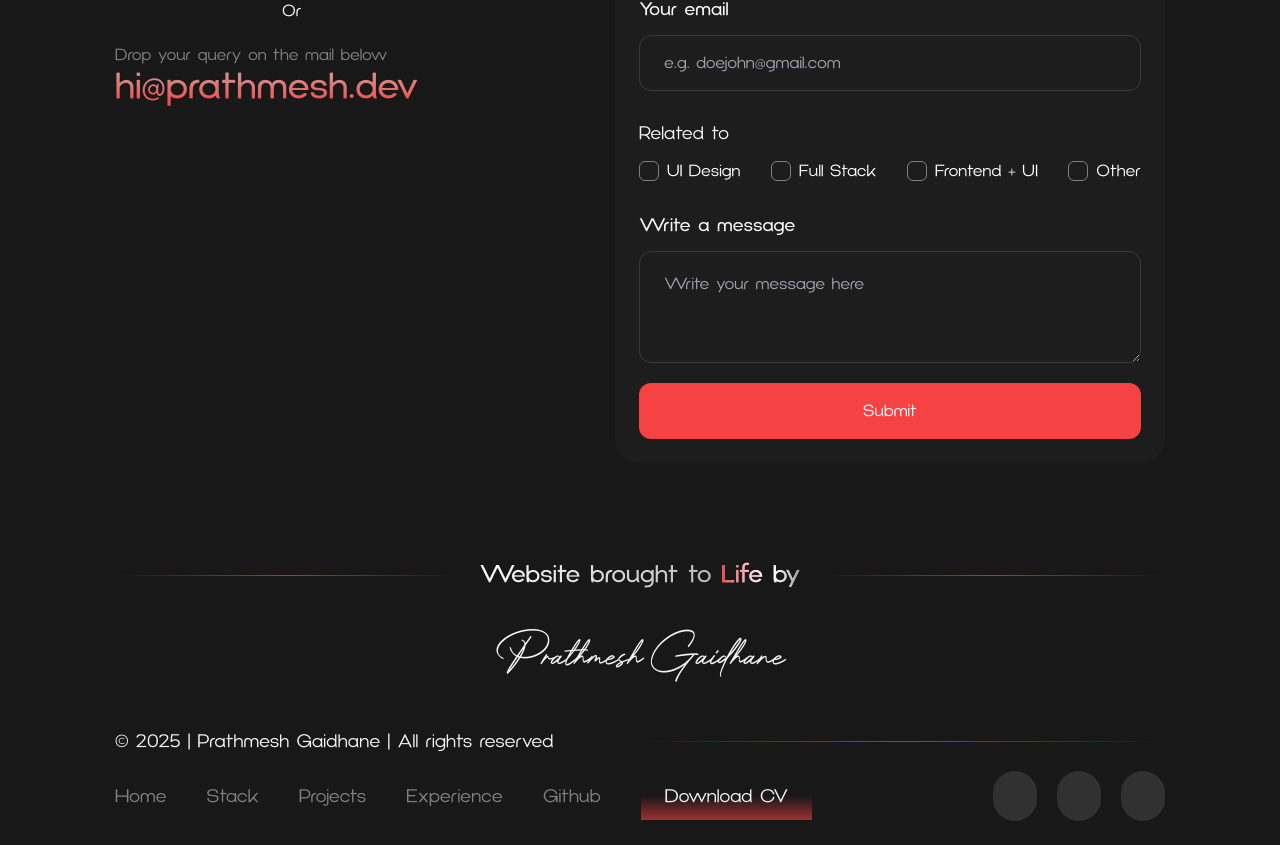
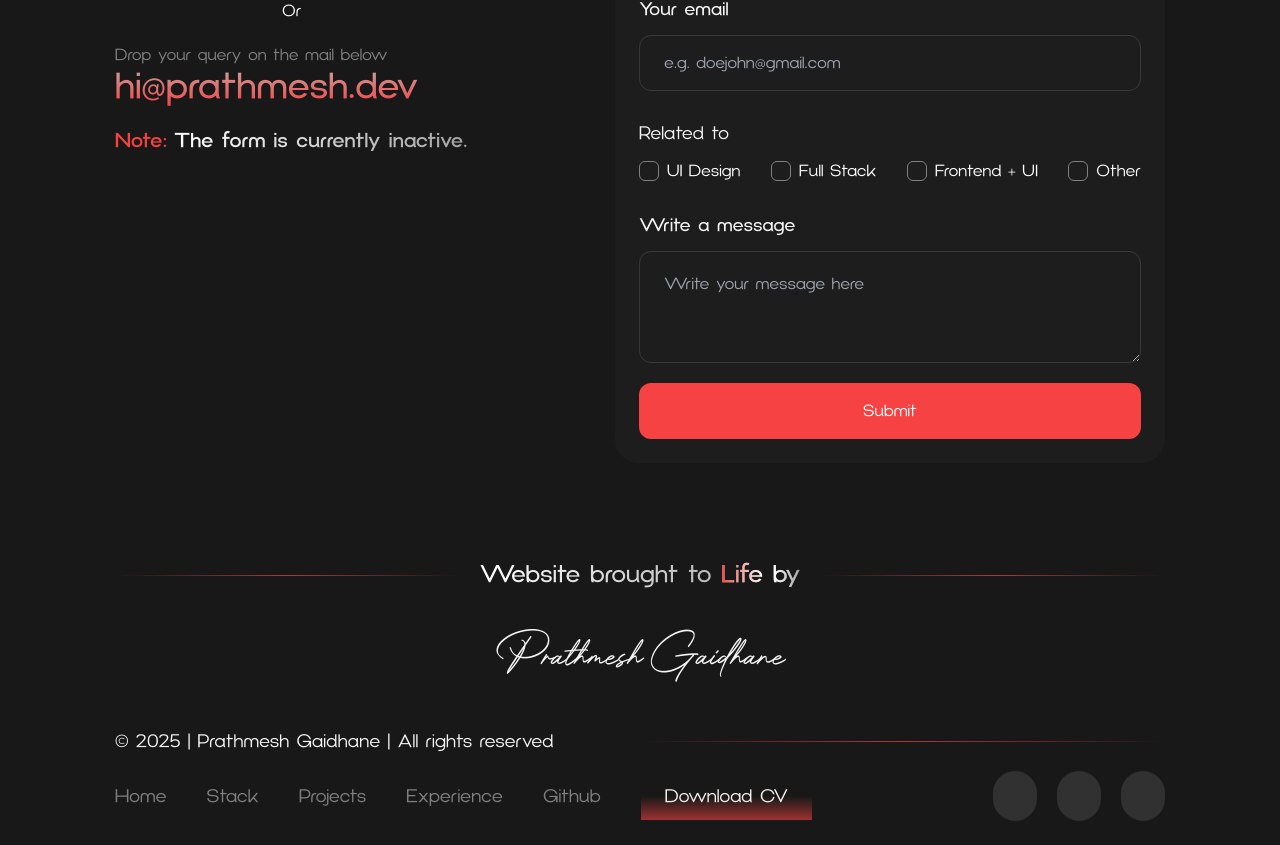
Before and after one commit to pg147/portfolio-prathmesh, a React (Vite) app: page / in a window 1280 px wide. Shown: the part 3113-3958 px from the top of the page. Built offline with nearby package versions, Linux system fonts and the light colour scheme; some icons are missing.

Commit message:
Form inactivity text added

```diff
--- a/src/components/QueryForm.jsx
+++ b/src/components/QueryForm.jsx
@@ -29,6 +29,7 @@ export default function QueryForm() {
                         <h1 className="text-subheading font-regular">Drop your query on the mail below</h1>
                         <p className="text-4xl font-medium bg-clip-text bg-gradient-to-b from-[#C9A2A2] to-primary text-transparent">hi@prathmesh.dev</p>
                     </div>
+                    <h1 className="text-primary font-semibold text-xl">Note: <span className="bg-gradient-to-r from-white to-headingGradientSecondary bg-clip-text text-transparent">The form is currently inactive.</span></h1>
                 </div>
             </div>
 
@@ -43,6 +44,7 @@ export default function QueryForm() {
                     <h1 className="text-subheading font-regular">Drop your query on the mail below</h1>
                     <p className="text-4xl font-medium bg-clip-text bg-gradient-to-b from-[#C9A2A2] to-primary text-transparent">hi@prathmesh.dev</p>
                 </div>
+                <h1 className="lg:hidden text-primary font-semibold">Note: <span className="bg-gradient-to-r from-white to-headingGradientSecondary text-transparent bg-clip-text">The form is currently inactive.</span></h1>
             </div>
         </div>
     )
```
